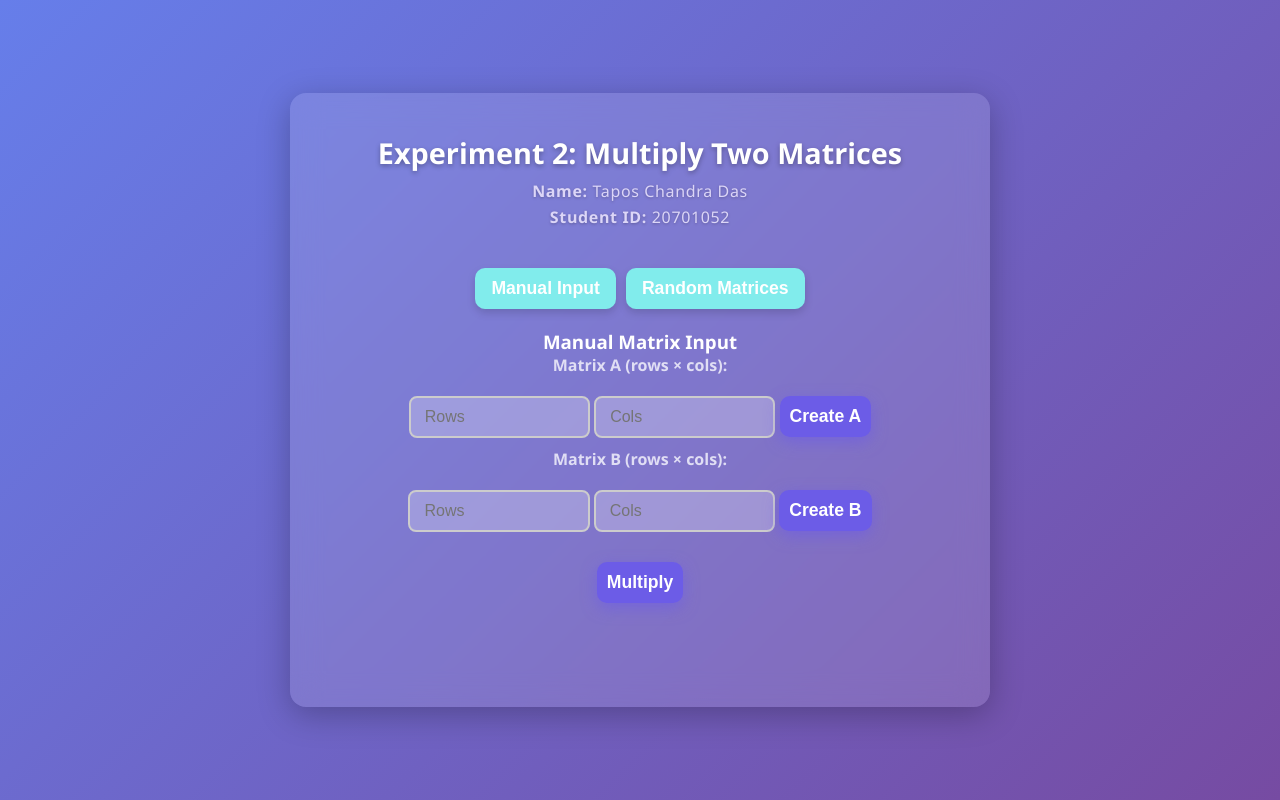
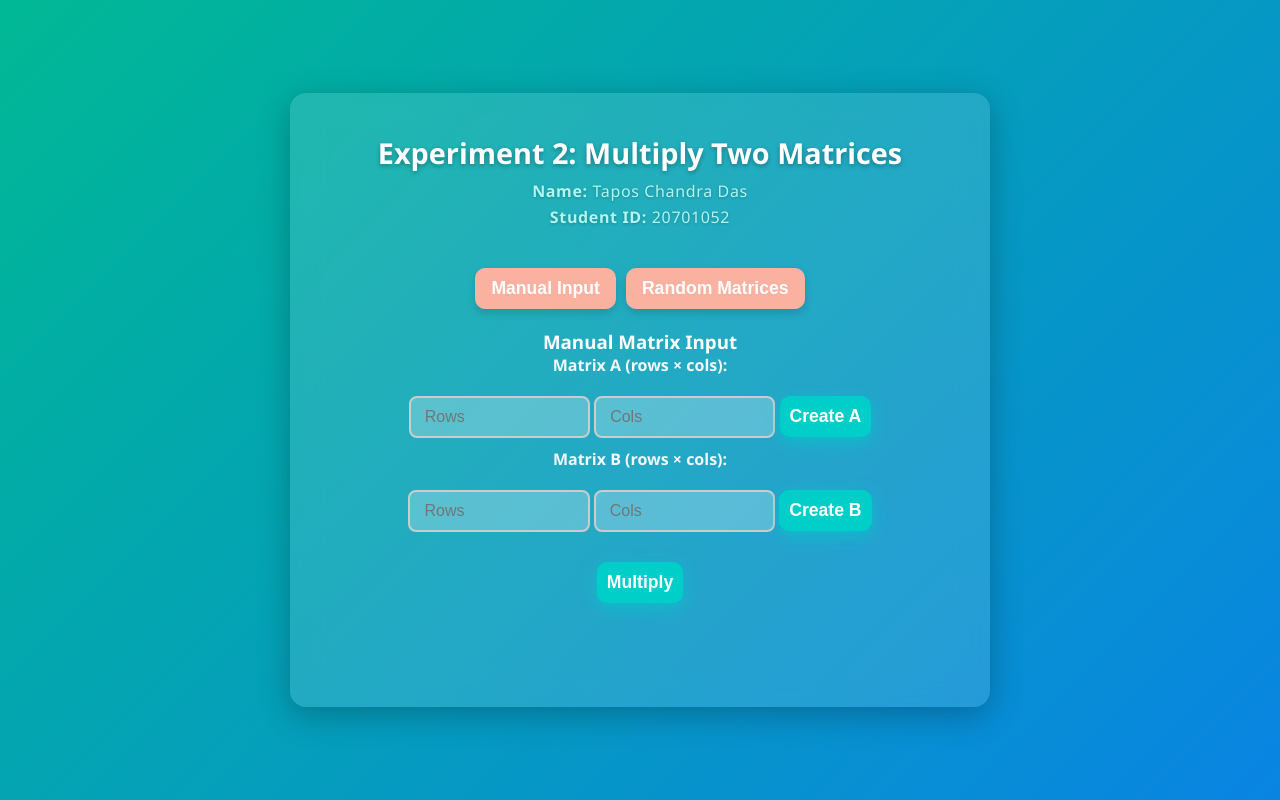
Before and after one commit to Tapos-Minmoy/cloud-computing-lab, a Flask app: page /exp2 in a window 1280 px wide. Run offline with Flask 3, Linux system fonts and the light colour scheme.

Commit message:
Update styles.css

```diff
--- a/static/styles.css
+++ b/static/styles.css
@@ -7,12 +7,12 @@
 
 body {
   font-family: 'Segoe UI', Tahoma, Geneva, Verdana, sans-serif;
-  background: linear-gradient(135deg, #667eea, #764ba2);
+  background: linear-gradient(135deg, #00b894, #0984e3); /* changed gradient */
   height: 100vh;
   display: flex;
   justify-content: center;
   align-items: center;
-  color: #fff;
+  color: #ffffff;
 }
 
 .container {
@@ -37,7 +37,7 @@ header p {
   font-size: 1rem;
   margin-bottom: 0.25rem;
   letter-spacing: 0.04em;
-  color: #dcd6f7;
+  color: #b2f7ef; /* changed text color */
   text-shadow: 0 1px 3px rgba(0,0,0,0.25);
 }
 
@@ -65,7 +65,7 @@ label {
   font-weight: 600;
   margin-bottom: 8px;
   text-align: left;
-  color: #e0def4;
+  color: #f5f6fa; /* changed label color */
 }
 
 /* Inputs */
@@ -104,16 +103,16 @@ button {
   border-radius: 10px;
   font-weight: 700;
   font-size: 1.1rem;
-  background: #6c5ce7;
-  color: #fff;
+  background: #00cec9; /* changed button background */
+  color: #ffffff;
   cursor: pointer;
-  box-shadow: 0 5px 15px rgba(108, 92, 231, 0.6);
+  box-shadow: 0 5px 15px rgba(0, 206, 201, 0.6); /* changed shadow */
   transition: background 0.3s ease;
   padding: 10px;
 }
 
 button:hover {
-  background: #4834d4;
+  background: #009688; /* changed hover background */
 }
 
 /* Inputs container */
@@ -130,7 +129,7 @@ button:hover {
   margin-top: 24px;
   font-size: 1.15rem;
   font-weight: 600;
-  color: #dfe6e9;
+  color: #ffeaa7; /* changed result color */
   word-wrap: break-word;
   text-shadow: 0 1px 2px rgba(0,0,0,0.3);
   min-height: 40px;
@@ -166,7 +165,7 @@ button:hover {
 
 .tabs button {
   padding: 10px 16px;
-  background: #81ecec;
+  background: #fab1a0; /* changed tab color */
   border: none;
   border-radius: 10px;
   font-weight: 600;
```
Also changed, not shown: other parts of static/styles.css (+13 -14 lines).
